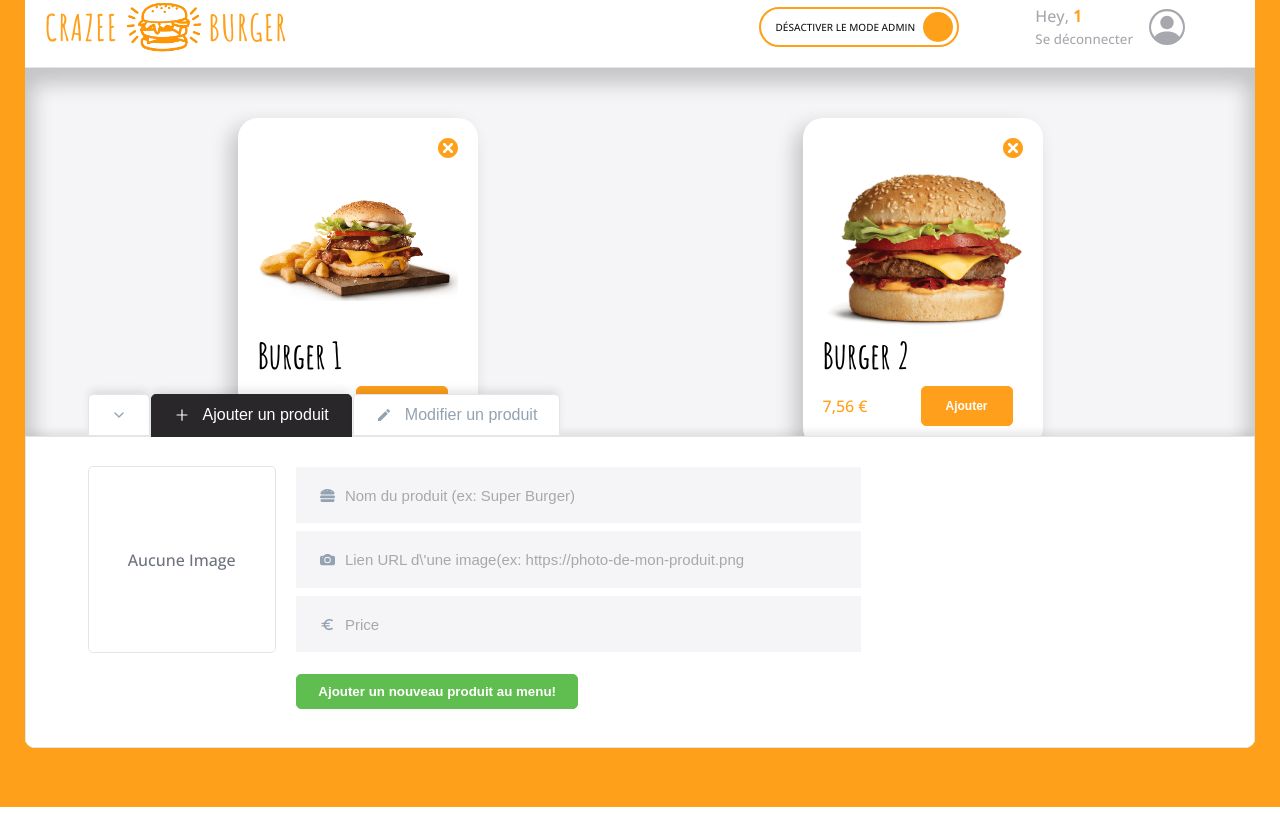
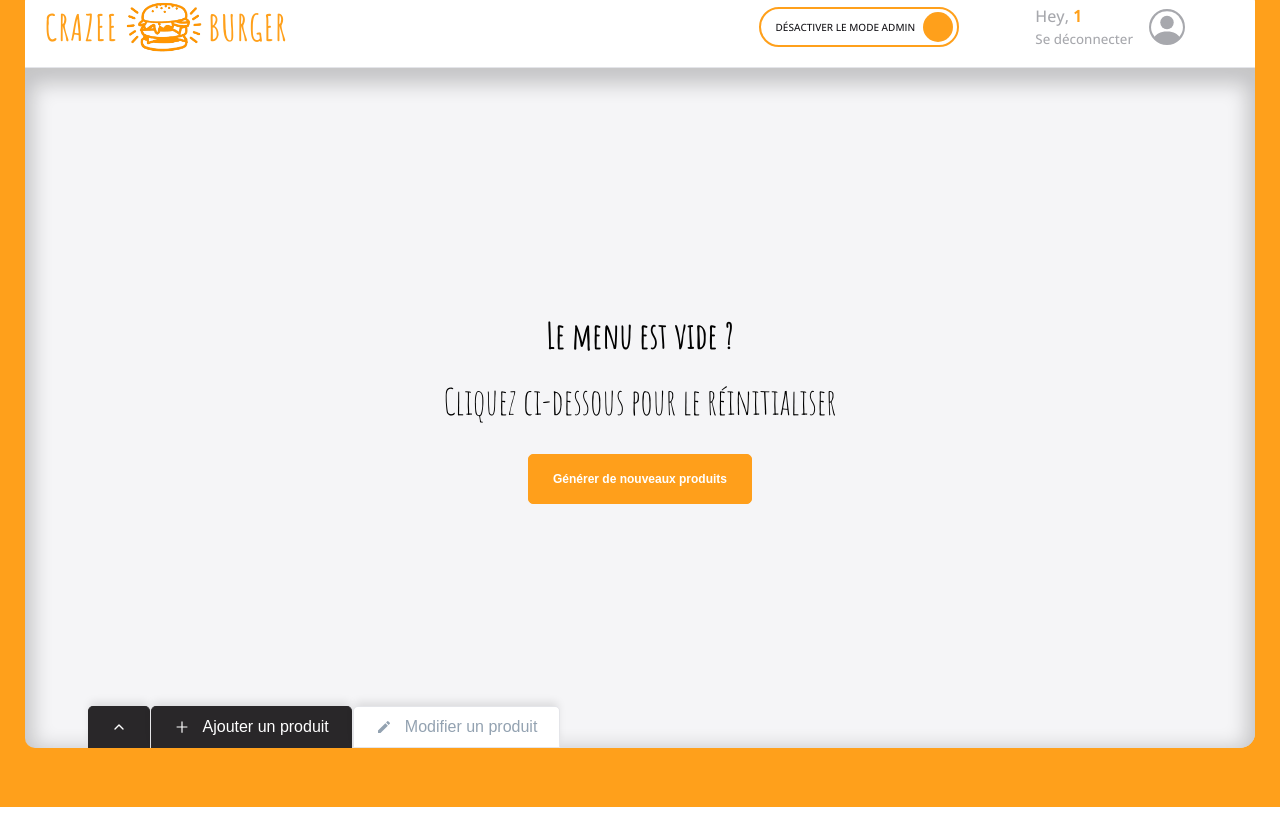
Before and after one commit to descartessainval/crazy-burger-cra, a React (Create React App) app: page /order/1 in a window 1280 px wide. Built offline with nearby package versions, Linux system fonts and the light colour scheme.

Commit message:
💄F08: MENU > Add emptyMenu styles (in Admin and Client mode)

```diff
--- a/src/components/pages/order/OrderPage.js
+++ b/src/components/pages/order/OrderPage.js
@@ -12,9 +12,9 @@ import { MdSentimentNeutral } from 'react-icons/md';
 const OrderPage = () => {
     //états
     const [isModeAdmin, setIsModeAdmin] = useState(true) // j'initialise le mode admin à true pour travailler dans le panel pour le rendre disponible tour le long de la prod
-    const [isCollapse, setIsCollapse] = useState(false)
+    const [isCollapse, setIsCollapse] = useState(true)
     const [currentTabSelected, setCurrentTabSelected] = useState("add")
-    const [products, setProducts] = useState(fakeMenu.SMALL);
+    const [products, setProducts] = useState(fakeMenu.EMPTY);
 
 
     //comportement(s)
--- a/src/components/pages/order/main/Menu/EmptyMenuAdmin.js
+++ b/src/components/pages/order/main/Menu/EmptyMenuAdmin.js
@@ -1,8 +1,47 @@
+import styled from 'styled-components'
+import Button from '../../../../reusable-ui/Button'
+import { theme } from '../../../../../themes'
+
 export const EmptyMenuAdmin = ({resetMenu}) => {
     return (
-        <div>
-            <span>Pas de produit</span>
-            <button onClick={resetMenu}>Regenere Products</button>
-        </div>
+        <EmptyMenuAdminStyled>
+            <span className='title'>Le menu est vide ?</span>
+            <span className="description">Cliquez ci-dessous pour le réinitialiser</span>
+            <Button label={"Générer de nouveaux produits"} onClick={resetMenu}/>
+        </EmptyMenuAdminStyled>
     )
 }
+
+const  EmptyMenuAdminStyled= styled.div`
+background-color: ${theme.colors.background_white};
+box-shadow: ${theme.shadows.strong};
+border-bottom-right-radius: ${theme.borderRadius.extraRound};
+display: flex;
+flex-direction: column;
+justify-content:center;
+align-items:center; //permet de réduire la largeur du bouton resetMenu
+font-family: 'Amatic SC',cursive;
+
+.title
+.descrption{
+    text-align: center;
+    color: ${theme.colors.greyBlue};
+}
+
+.title{
+    font-size: ${theme.fonts.size.P4};
+    font-weight: ${theme.fonts.weights.semiBold};
+}
+
+.description{
+    font-size: ${theme.fonts.size.P4};
+    margin-top: 20px;
+}
+
+button{
+    margin-top: 30px;
+    font-size: ${theme.fonts.size.XS};
+    width: auto;
+}
+
+`
--- a/src/components/pages/order/main/Menu/Menu.js
+++ b/src/components/pages/order/main/Menu/Menu.js
@@ -23,7 +23,6 @@ const Menu = () => {
         }
         return (<EmptyMenuAdmin resetMenu={resetMenu}/>)
     }
-
 
     return (
         <MenuStyled>
--- a/src/components/reusable-ui/Button.js
+++ b/src/components/reusable-ui/Button.js
@@ -2,12 +2,12 @@ import React from 'react'
 import {css, styled } from 'styled-components';
 import { theme } from '../../themes';
 
-const Button = ({ label, Icon, className, version = 'normal' }) => {
+const Button = ({ label, Icon, className, version = 'normal', onClick }) => {
 
 
 
   return (
-    <PrimaryButtonStyled className={className}  version={version}>
+    <PrimaryButtonStyled className={className}  version={version} onClick={onClick}>
       <span>{label}</span>
       <div className='icon'>{Icon && Icon}</div>
     </PrimaryButtonStyled>
@@ -68,7 +68,7 @@ const extraStylePrimary = css`
   &.with-focus {
     border: 1px solid white;
     background-color: ${theme.colors.white};
-    color: ${theme.colors.primary};
+    /* color: ${theme.colors.primary}; */
 
     :hover {
       color: ${theme.colors.white};
```
